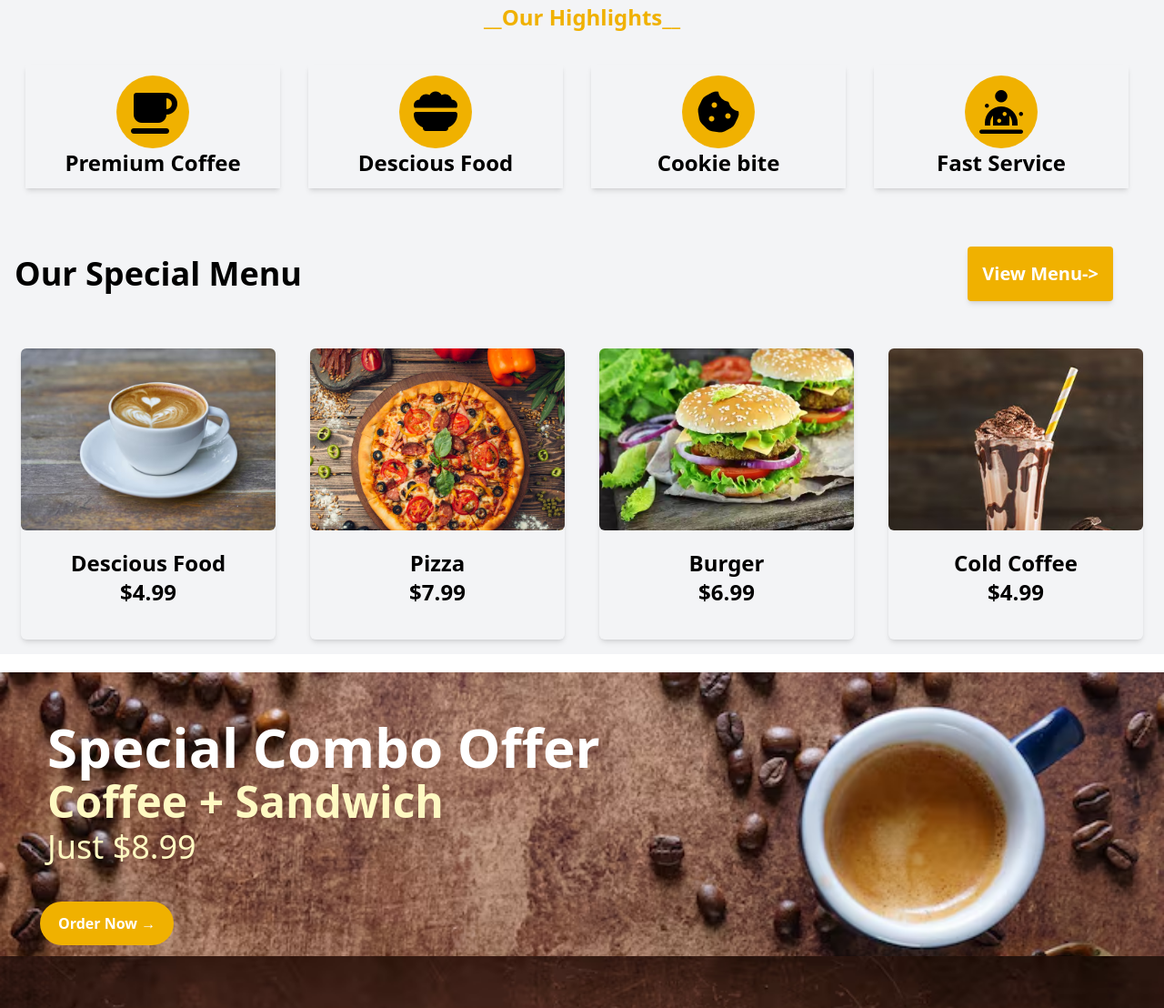
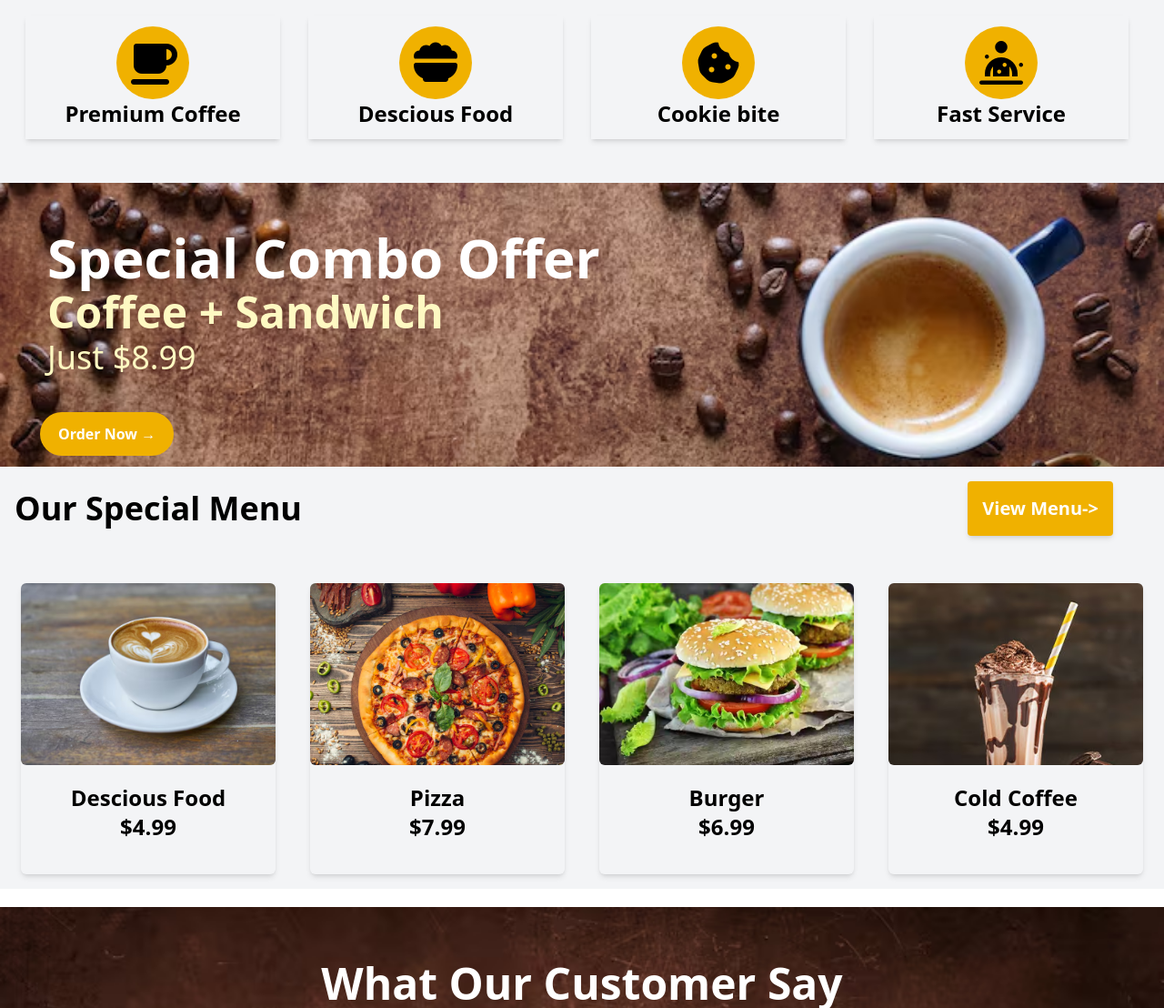
Before and after one commit to nitesh80n-alt/cafe-project, a plain HTML site: page cafe project/index.html in a window 1280 px wide. Shown: the part 613-1721 px from the top of the page at 91% size. Drawn offline with nearby package versions, Linux system fonts and the light colour scheme.

Commit message:
update project

```diff
--- a/cafe project/index.html
+++ b/cafe project/index.html
@@ -11,8 +11,9 @@
         crossorigin="anonymous" referrerpolicy="no-referrer">
 </head>
 
-<body class="bg-[url(images/cafe.jpeg)] bg-no-repeat bg-cover bg-center w-full h-[550px]">
+<body>
     <header>
+        <div class="bg-[url(images/cafe.jpeg)] bg-no-repeat bg-cover bg-center w-full h-[400px] md:h-[550px]">
         <nav class="bg-black/30 items-center fixed top-0 left-0 w-full z-50">
             <div class="max-w-7xl mx-auto flex flex-nowrap justify-between items-center">
                 <div class="w-[100px] md:w-[120px] lg:w-[120px] p-2 ">
@@ -65,7 +66,7 @@
 
             </div>
         </nav>
-
+</div>
     </header>
     <section class=" mx-auto w-full  bg-gray-100 p-3">
         <div class="w-full mx-auto text-center">
@@ -100,6 +101,16 @@
                 <h1 class="font-bold text-xl md:text-2xl">Fast Service</h1>
             </div>
         </div>
+    </section>
+
+        <section class="w-full  p-3 bg-cover bg-no-repeat bg-[url(images/coffe.avif)]">
+        <div class="p-10">
+        <h1 class=" font-bold text-xl md:text-6xl text-white">Special Combo Offer</h1>
+        <h2 class="leading-tight font-bold text-xl md:text-5xl text-yellow-100">Coffee + Sandwich</h2>
+        <h3 class=" text-2xl md:text-4xl text-yellow-100">Just $8.99</h3>
+        </div>
+         <button class="bg-yellow-500 px-5 py-3 rounded-full mx-4 md:mx-8 font-bold text-white  text-sm sm:text-base">
+                    Order Now → </button>
     </section>
 
     <section class="w-full bg-gray-100">
@@ -155,16 +166,6 @@
                 </div>
             </div>
         </div>
-    </section>
-
-    <section class="w-full  p-3 bg-cover bg-no-repeat bg-[url(images/coffe.avif)]">
-        <div class="p-10">
-        <h1 class=" font-bold text-xl md:text-6xl text-white">Special Combo Offer</h1>
-        <h2 class="leading-tight font-bold text-xl md:text-5xl text-yellow-100">Coffee + Sandwich</h2>
-        <h3 class=" text-2xl md:text-4xl text-yellow-100">Just $8.99</h3>
-        </div>
-         <button class="bg-yellow-500 px-5 py-3 rounded-full mx-4 md:mx-8 font-bold text-white  text-sm sm:text-base">
-                    Order Now → </button>
     </section>
 
     <section class="w-full  p-3 bg-cover bg-no-repeat bg-[url(images/brow.avif)]">
```
